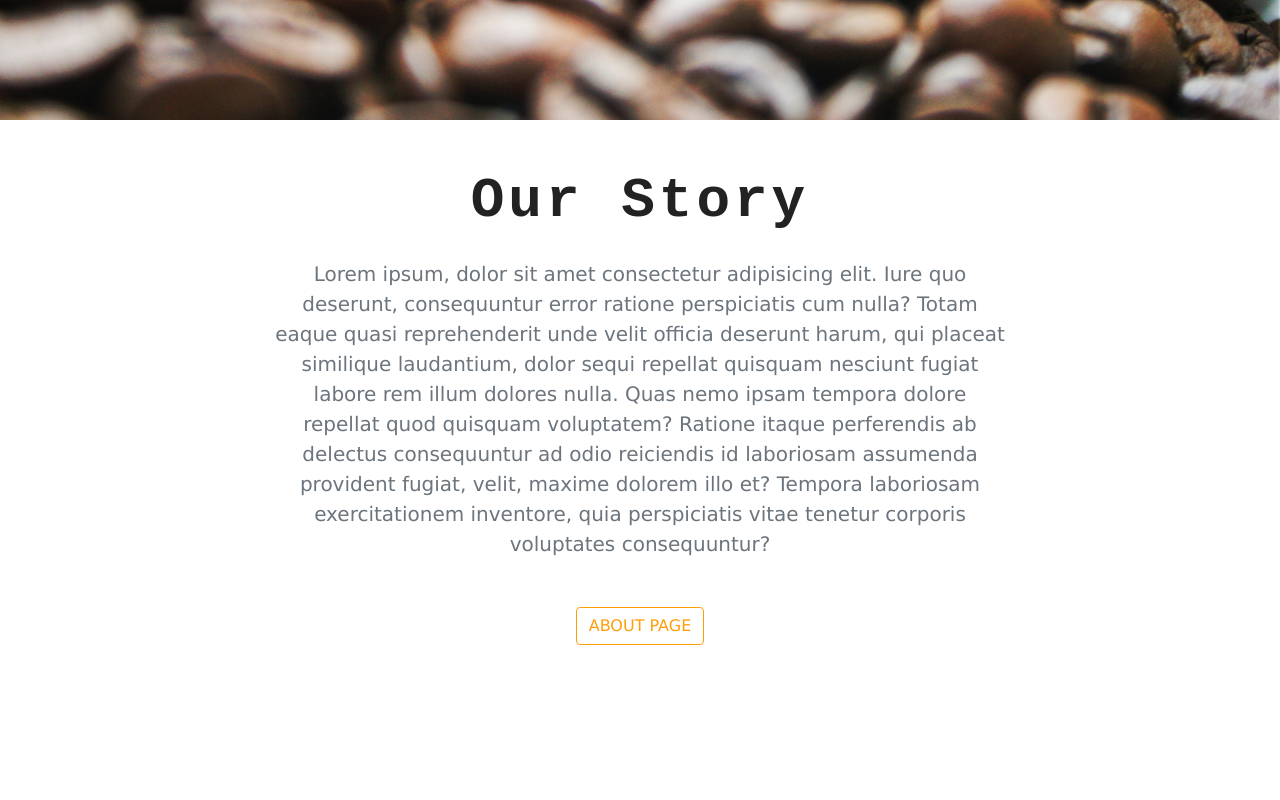
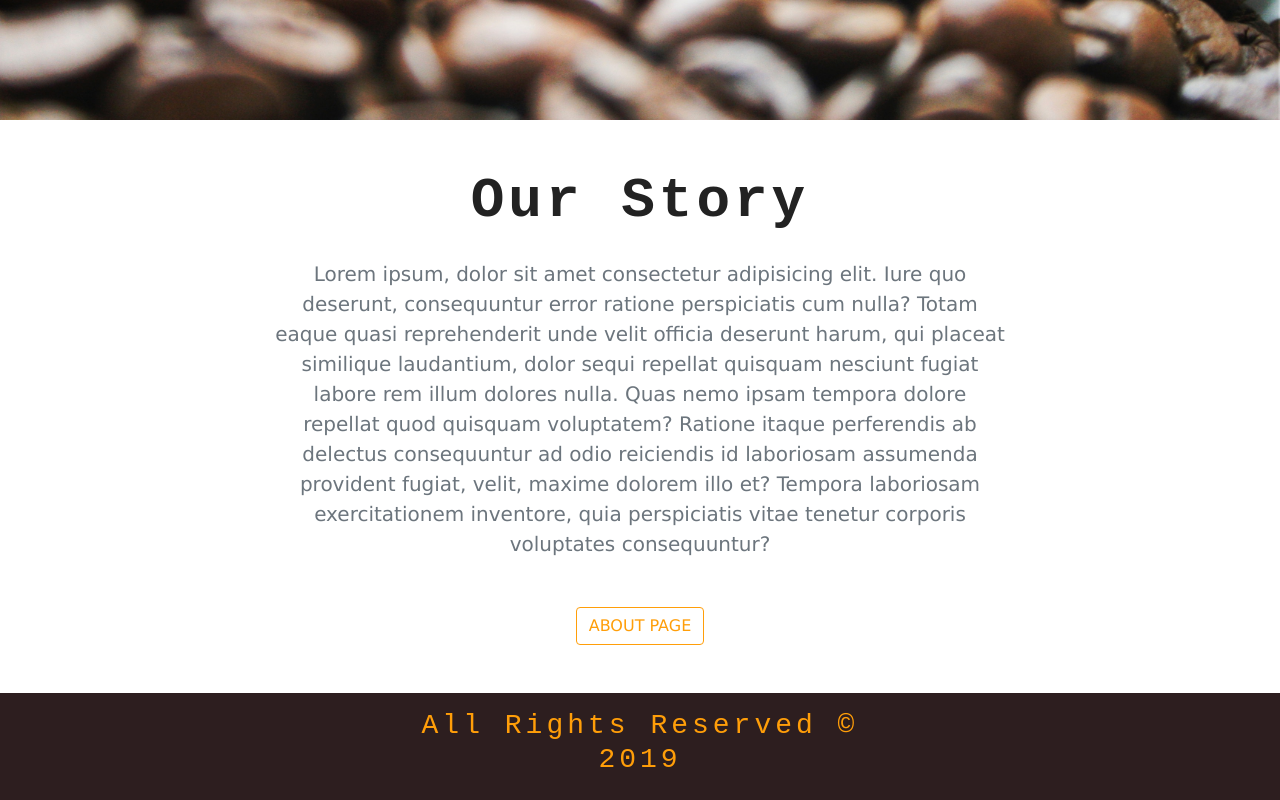
Before and after one commit to epratt86/gatsby-coffee, a Gatsby site: page / in a window 1280 px wide. Shown: the part 674-1474 px from the top of the page. Before the commit the page ends 1367 px from the top, so only its background shows below. Built offline with nearby package versions, Linux system fonts and the light colour scheme; Gatsby itself is replaced by a stand-in of ours.

Commit message:
add footer component

```diff
--- /dev/null
+++ b/src/components/Globals/Footer.js
@@ -0,0 +1,17 @@
+import React from "react"
+
+export default function Footer() {
+  return (
+    <footer className="footer py-3">
+      <div className="container">
+        <div className="row">
+          <div className="col-10 mx-auto col-md-6 text-yellow text-center text-capitalize">
+            <h3>
+              all rights reserved &copy; {new Date().getFullYear().toString()}
+            </h3>
+          </div>
+        </div>
+      </div>
+    </footer>
+  )
+}
--- a/src/components/layout.css
+++ b/src/components/layout.css
@@ -54,3 +54,7 @@ h6 {
   background: var(--mainYellow);
   color: var(--mainBrown);
 }
+
+.footer {
+  background: var(--mainBrown);
+}
--- a/src/components/layout.js
+++ b/src/components/layout.js
@@ -9,6 +9,7 @@ import React from "react"
 import PropTypes from "prop-types"
 import { useStaticQuery, graphql } from "gatsby"
 import Navbar from "./Globals/Navbar"
+import Footer from "./Globals/Footer"
 
 import "./bootstrap.min.css"
 import "./layout.css"
@@ -17,6 +18,7 @@ const Layout = ({ children }) => (
   <>
     <Navbar />
     {children}
+    <Footer />
   </>
 )
 
```
